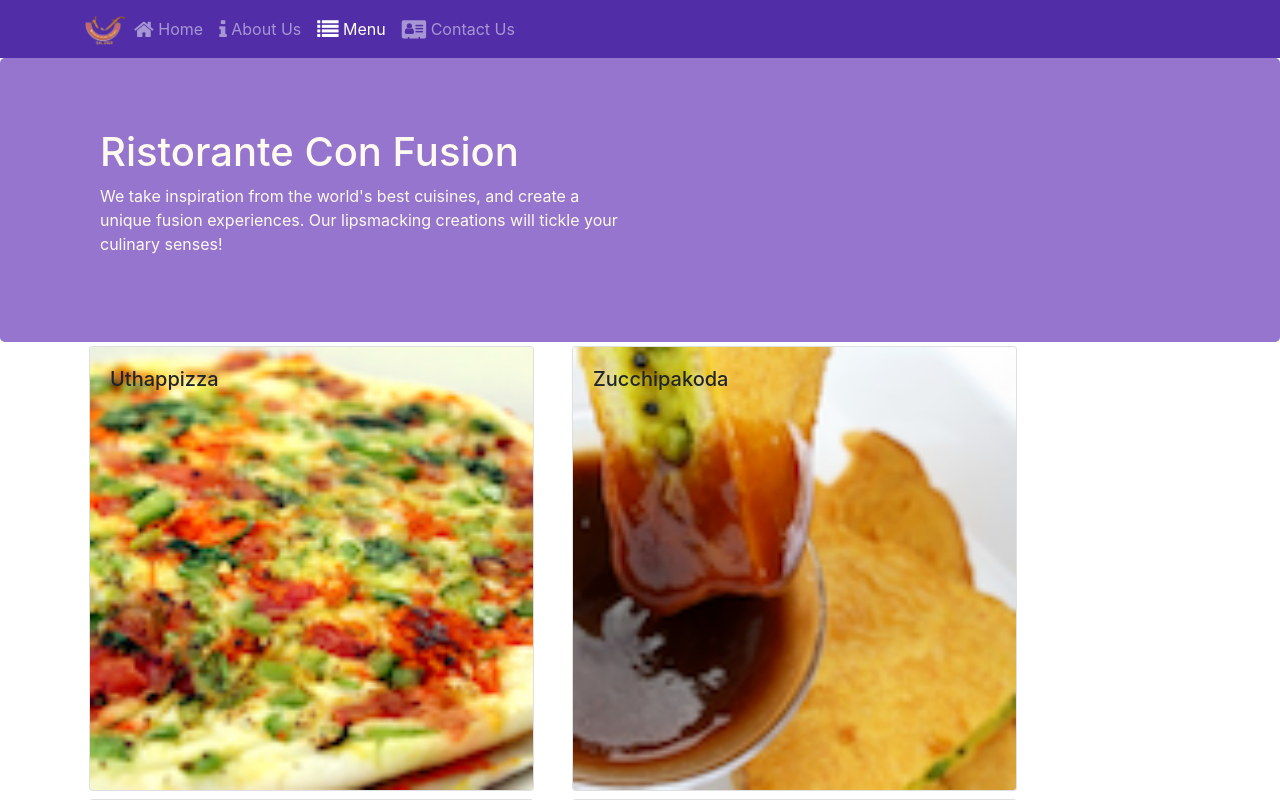
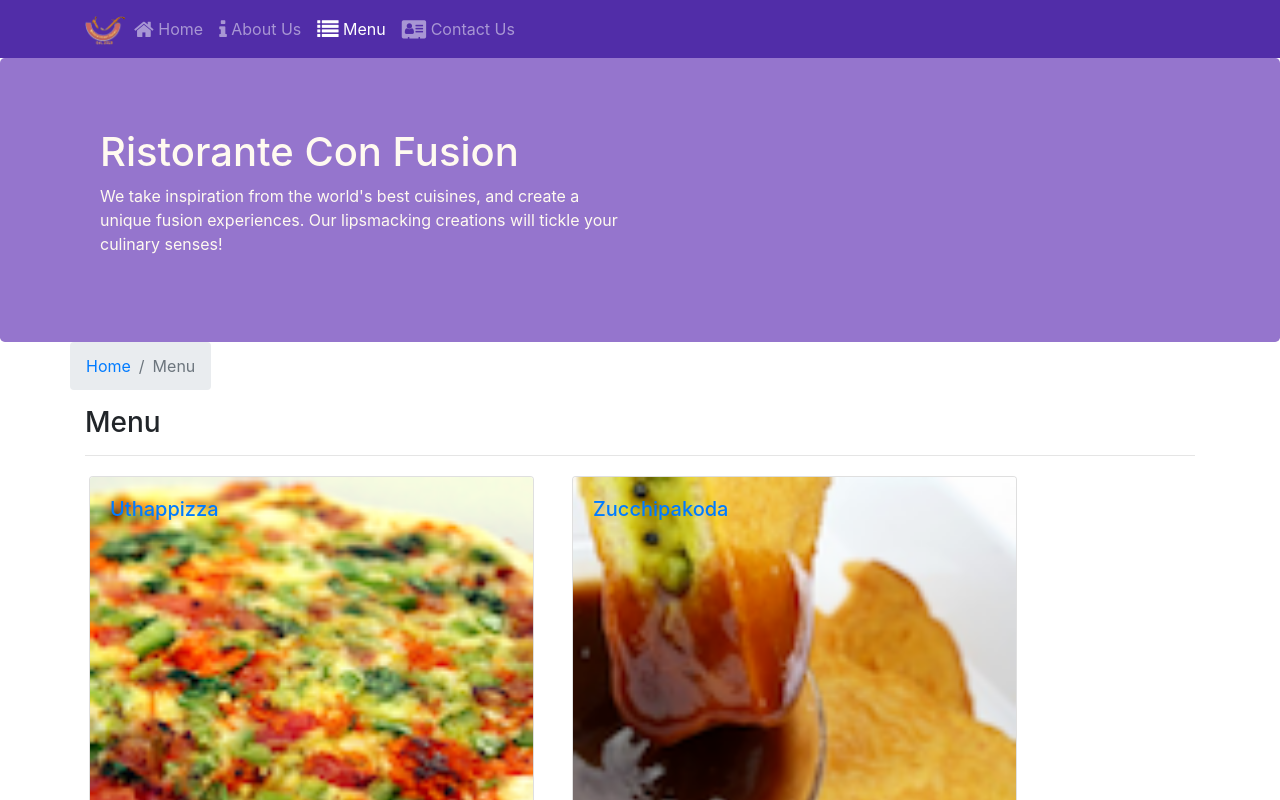
Before and after one commit to Grispi/React_confusion, a React (Create React App) app: page /menu in a window 1280 px wide. Shown: the top 800 px of the page. Built offline with nearby package versions, Linux system fonts and the light colour scheme.

Commit message:
Single page applications Part2

```diff
--- a/src/components/ContactComponent.js
+++ b/src/components/ContactComponent.js
@@ -1,8 +1,23 @@
 import React from "react";
+import { Breadcrumb, BreadcrumbItem } from "reactstrap";
+import { Link } from "react-router-dom";
 
 function Contact(props) {
   return (
     <div className="container">
+      <div className="row">
+        <Breadcrumb>
+          <BreadcrumbItem>
+            <Link to="/home">Home</Link>
+          </BreadcrumbItem>
+          <BreadcrumbItem active>Contact Us </BreadcrumbItem>
+        </Breadcrumb>
+        <div className="col-12">
+          <h3>Contact Us</h3>
+          <hr />
+        </div>
+      </div>
+
       <div className="row row-content">
         <div className="col-12">
           <h3>Location Information</h3>
--- a/src/components/DishDetailComponent.js
+++ b/src/components/DishDetailComponent.js
@@ -1,5 +1,6 @@
 import React from "react";
-import { Card, CardImg, CardImgOverlay, CardText, CardBody, CardTitle } from "reactstrap";
+import { Card, CardImg, CardImgOverlay, CardText, CardBody, CardTitle, Breadcrumb, BreadcrumbItem } from "reactstrap";
+import { Link } from "react-router-dom";
 
 function RenderDish({ dish }) {
   return (
@@ -43,8 +44,20 @@
     return (
       <div className="container">
         <div className="row">
+          <Breadcrumb>
+            <BreadcrumbItem>
+              <Link to="/menu">Menu</Link>
+            </BreadcrumbItem>
+            <BreadcrumbItem active>{props.dish.name} </BreadcrumbItem>
+          </Breadcrumb>
+          <div className="col-12">
+            <h3>{props.dish.name}</h3>
+            <hr />
+          </div>
+        </div>
+        <div className="row">
           <RenderDish dish={props.dish} />
-          <RenderComments comments={props.dish.comments} />
+          <RenderComments comments={props.comments} />
         </div>
       </div>
     );
--- a/src/components/MainComponent.js
+++ b/src/components/MainComponent.js
@@ -32,13 +32,24 @@
         />
       );
     };
+
+    const DishWithId = ({ match }) => {
+      return (
+        <DishDetail
+          dish={this.state.dishes.filter(dish => dish.id === parseInt(match.params.dishId, 10))[0]}
+          comments={this.state.comments.filter(comment => comment.dishId === parseInt(match.params.dishId, 10))}
+        />
+      );
+    };
+
     return (
       <div>
         <Header />
         <Switch>
           <Route path="/home" component={HomePage} />
           <Route exact path="/menu" component={() => <Menu dishes={this.state.dishes} />} />
-          <Route path="/contactus" component={Contact} />
+          <Route path="/menu/:dishId" component={DishWithId} />
+          <Route exact path="/contactus" component={Contact} />
           <Redirect to="/home" />
         </Switch>
         <Footer />
--- a/src/components/MenuComponent.js
+++ b/src/components/MenuComponent.js
@@ -1,13 +1,16 @@
 import React from "react";
-import { Card, CardImg, CardImgOverlay, CardText, CardBody, CardTitle } from "reactstrap";
+import { Card, CardImg, CardImgOverlay, CardText, CardBody, CardTitle, Breadcrumb, BreadcrumbItem } from "reactstrap";
+import { Link } from "react-router-dom";
 
 function RenderMenuItem({ dish, onClick }) {
   return (
-    <Card onClick={() => onClick(dish.id)}>
-      <CardImg width="100%" src={dish.image} alt={dish.name} />
-      <CardImgOverlay>
-        <CardTitle>{dish.name}</CardTitle>
-      </CardImgOverlay>
+    <Card>
+      <Link to={`/menu/${dish.id}`}>
+        <CardImg width="100%" src={dish.image} alt={dish.name} />
+        <CardImgOverlay>
+          <CardTitle>{dish.name}</CardTitle>
+        </CardImgOverlay>
+      </Link>
     </Card>
   );
 }
@@ -16,12 +19,24 @@
   const menu = props.dishes.map(dish => {
     return (
       <div key={dish.id} className="col-12 col-md-5 m-1">
-        <RenderMenuItem dish={dish} onClick={props.onClick} />
+        <RenderMenuItem dish={dish} />
       </div>
     );
   });
   return (
     <div className="container">
+      <div className="row">
+        <Breadcrumb>
+          <BreadcrumbItem>
+            <Link to="/home">Home</Link>
+          </BreadcrumbItem>
+          <BreadcrumbItem active>Menu </BreadcrumbItem>
+        </Breadcrumb>
+        <div className="col-12">
+          <h3>Menu</h3>
+          <hr />
+        </div>
+      </div>
       <div className="row">{menu}</div>
     </div>
   );
```
